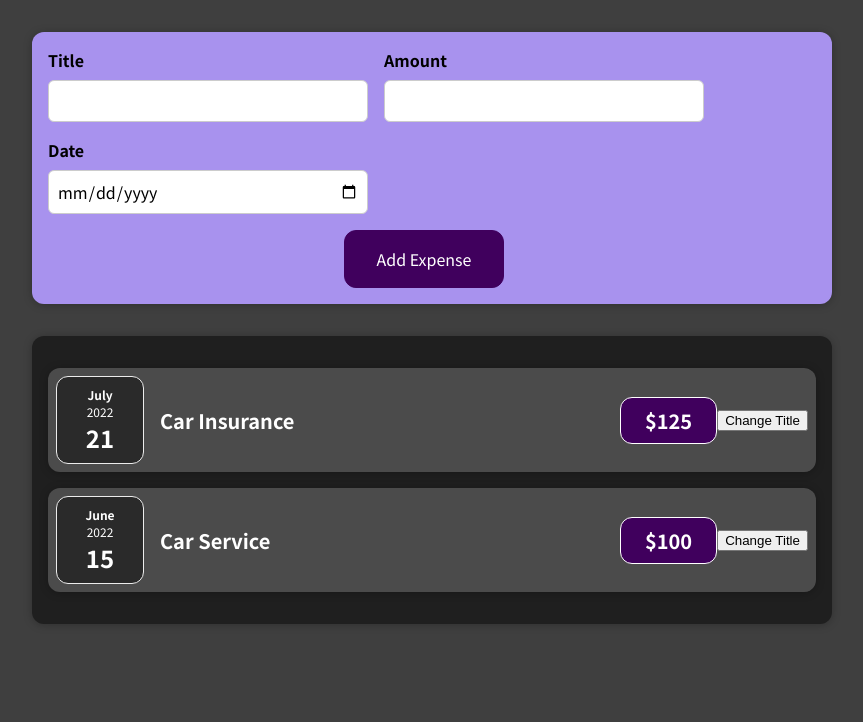
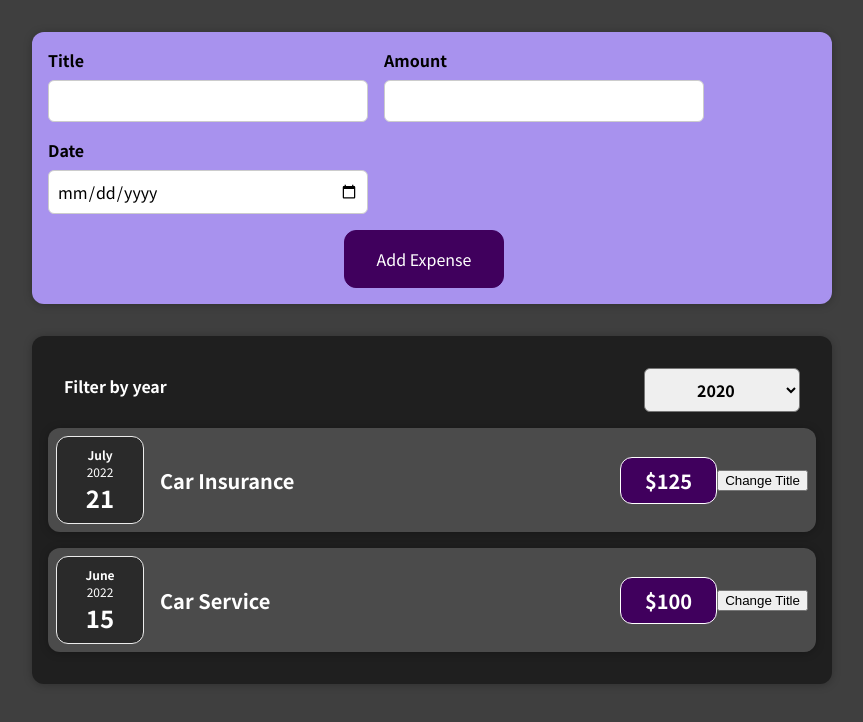
Before and after one commit to rox0r/React-Practice-1.1, a React (Create React App) app: page / in a window 1280 px wide. Shown: the top 722 px of the page, without its empty margins (208-1071 px from the left). Built offline with nearby package versions, Linux system fonts and the light colour scheme.

Commit message:
Turn ExpensesFilter into an controlled component inside Expenses Parent

```diff
--- a/src/components/Expenses/Expenses.js
+++ b/src/components/Expenses/Expenses.js
@@ -1,11 +1,22 @@
-import React from "react";
+import React, { useState } from "react";
 import Card from "../UI/Card";
 import ExpenseItem from "./ExpenseItem";
 import "./Expenses.css";
+import ExpensesFilter from "./ExpensesFilter";
 
 function Expenses({ expenses }) {
+  const [filteredYear, setFilteredYear] = useState("2020");
+
+  const filterChangeHandler = (selectedYear) => {
+    setFilteredYear(selectedYear);
+  };
   return (
+    <div>
       <Card className="expenses">
+        <ExpensesFilter
+          selected={filteredYear}
+          onChangeFilter={filterChangeHandler}
+        />
         <ExpenseItem
           expenseTitle={expenses[0].title}
           amount={expenses[0].amount}
@@ -17,6 +28,7 @@
           date={expenses[1].date}
         />
       </Card>
+    </div>
   );
 }
 
--- /dev/null
+++ b/src/components/Expenses/ExpensesFilter.css
@@ -0,0 +1,24 @@
+.expenses-filter {
+  color: white;
+  padding: 0 1rem;
+}
+
+.expenses-filter__control {
+  display: flex;
+  width: 100%;
+  align-items: center;
+  justify-content: space-between;
+  margin: 1rem 0;
+}
+
+.expenses-filter label {
+  font-weight: bold;
+  margin-bottom: 0.5rem;
+}
+
+.expenses-filter select {
+  font: inherit;
+  padding: 0.5rem 3rem;
+  font-weight: bold;
+  border-radius: 6px;
+}
--- /dev/null
+++ b/src/components/Expenses/ExpensesFilter.js
@@ -0,0 +1,25 @@
+import React from "react";
+
+import "./ExpensesFilter.css";
+
+const ExpensesFilter = (props) => {
+  const dropdownChangeHandler = (event) => {
+    props.onChangeFilter(event.target.value);
+  };
+
+  return (
+    <div className="expenses-filter">
+      <div className="expenses-filter__control">
+        <label>Filter by year</label>
+        <select value={props.selected} onChange={dropdownChangeHandler}>
+          <option value="2022">2022</option>
+          <option value="2021">2021</option>
+          <option value="2020">2020</option>
+          <option value="2019">2019</option>
+        </select>
+      </div>
+    </div>
+  );
+};
+
+export default ExpensesFilter;
```
Also changed, not shown: 2 other files (tests, documents, lock files or other folders). Lines whose indentation alone changed are shown as unchanged.
